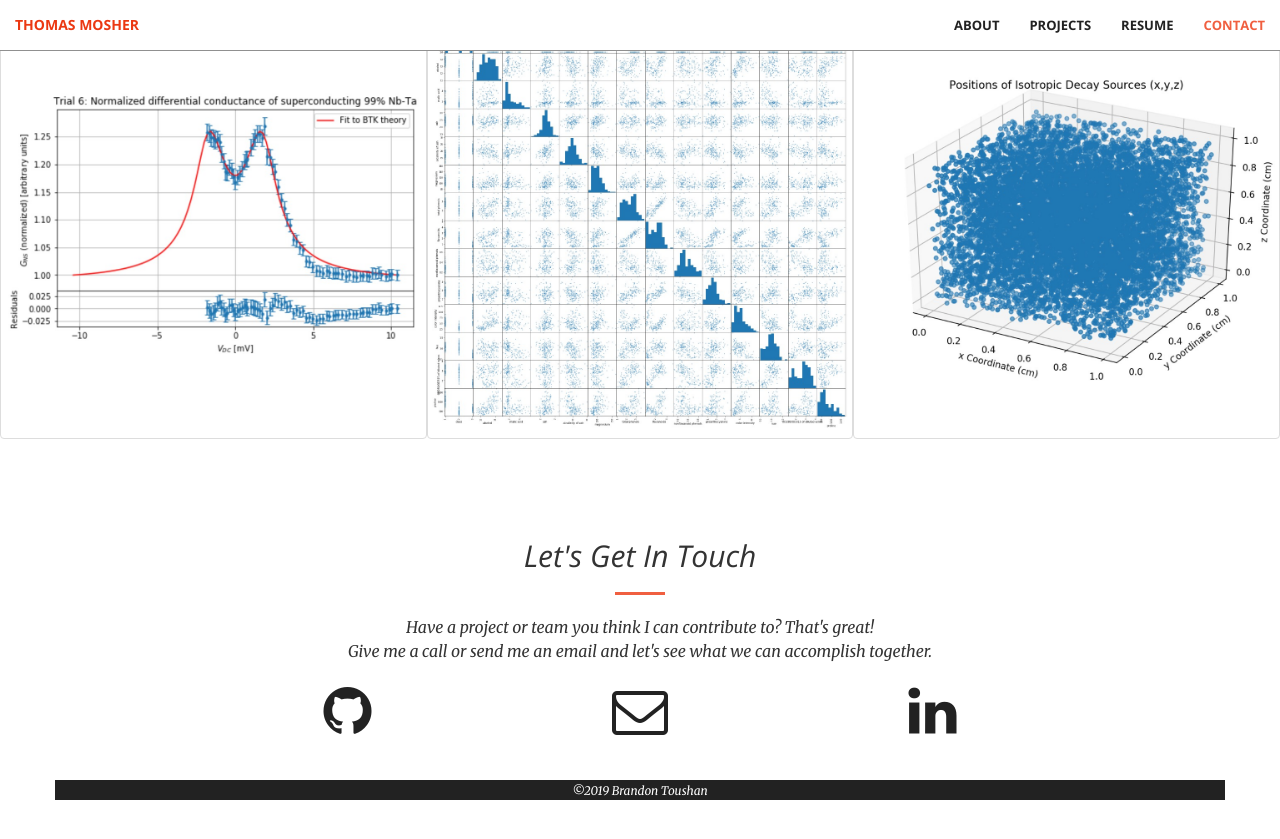
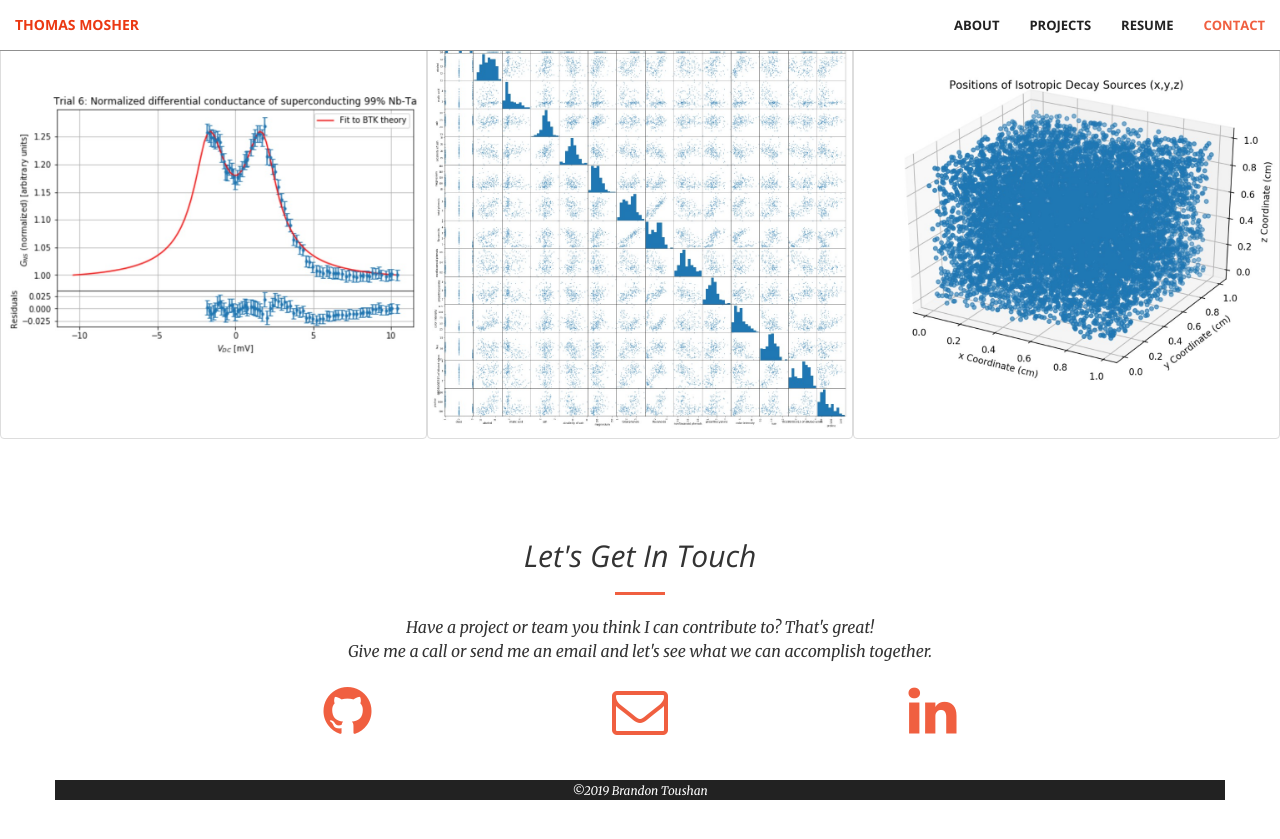
Before and after one commit to tmosh5/Thomas_Mosher.github.io, a Jekyll site: the page built from index.html, in a window 1280 px wide and 900 px high, scrolled down 1826 px. Shown: the top 839 px of the window. Built offline with Jekyll 4.4.1, drawn with Linux system fonts in a browser that asks for light colours.

Commit message:
Update contact.html

```diff
--- a/_includes/contact.html
+++ b/_includes/contact.html
@@ -10,19 +10,19 @@
 
  <div class="col-lg-2 col-lg-offset-2 text-center">
             <a href="https://github.com/{{ site.github_username }}">
-            <i class="fa fa-github fa-4x wow bounceIn" data-wow-delay=".1s"></i>
+            <i style = "color: #F05F40"class="fa fa-github fa-4x wow bounceIn" data-wow-delay=".1s"></i>
             </a>
 
         </div>
         <div class="col-lg-2 col-lg-offset-1 text-center">
             <a href="mailto:{{ site.email }}">
-            <i class="fa fa-envelope-o fa-4x wow bounceIn" data-wow-delay=".1s"></i>
+            <i style = "color: #F05F40" class ="fa fa-envelope-o fa-4x wow bounceIn" data-wow-delay=".1s"></i>
             </a>
 
         </div>
         <div class="col-lg-2 col-lg-offset-1 text-center">
             <a href="https://linkedin.com/in/{{ site.linkedin_username }}">
-                <i class="fa fa-linkedin fa-4x wow bounceIn" data-wow-delay=".1s"></i>
+                <i style = "color: #F05F40" class ="fa fa-linkedin fa-4x wow bounceIn" data-wow-delay=".1s"></i>
             </a>
             </div>
 <body class="d-flex flex-column">
```
